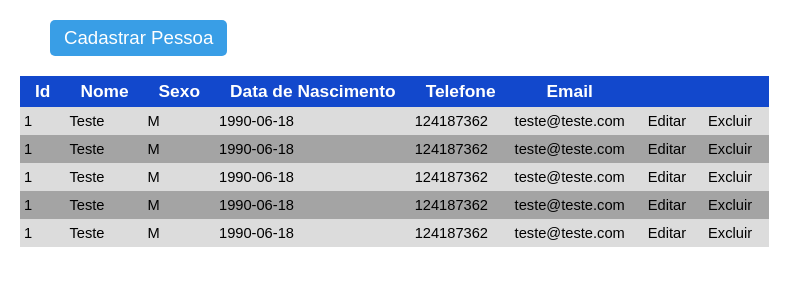
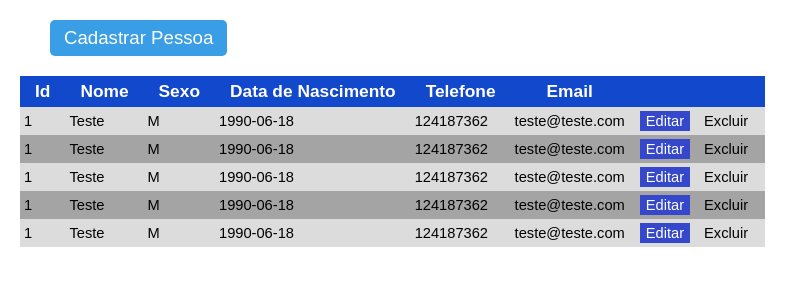
Before and after one commit to Rauatorres/crud-php, a PHP site: page / in a window 1280 px wide. Shown: the top 300 px of the page, without its empty margins (0-812 px from the left). Run offline with PHP 8.4, Linux system fonts and the light colour scheme.

Commit message:
hovers e botão de editar

```diff
--- a/index.php
+++ b/index.php
@@ -53,7 +53,7 @@
             <td>1990-06-18</td>
             <td>124187362</td>
             <td>teste@teste.com</td>
-            <td class="tabelaEditarExcluir"><a href="#" id="botaoEditar" onclick="abrirJanela('formPrincipal', 'block')">Editar</a><a href="#" onclick="abrirJanela('formExcluir', 'flex')">Excluir</a></td>
+            <td class="tabelaEditarExcluir"><a href="#" class="botaoEditar" onclick="abrirJanela('formPrincipal', 'block')">Editar</a><a href="#" onclick="abrirJanela('formExcluir', 'flex')" class="botaoExcluir">Excluir</a></td>
         </tr>
         <tr class="linhaInstanciasTabela">
             <td>1</td>
@@ -62,7 +62,7 @@
             <td>1990-06-18</td>
             <td>124187362</td>
             <td>teste@teste.com</td>
-            <td class="tabelaEditarExcluir"><a href="#" id="botaoEditar" onclick="abrirJanela('formPrincipal', 'block')">Editar</a><a href="#" onclick="abrirJanela('formExcluir', 'flex')">Excluir</a></td>
+            <td class="tabelaEditarExcluir"><a href="#" class="botaoEditar" onclick="abrirJanela('formPrincipal', 'block')">Editar</a><a href="#" onclick="abrirJanela('formExcluir', 'flex')" class="botaoExcluir">Excluir</a></td>
         </tr>
         <tr class="linhaInstanciasTabela">
             <td>1</td>
@@ -71,7 +71,7 @@
             <td>1990-06-18</td>
             <td>124187362</td>
             <td>teste@teste.com</td>
-            <td class="tabelaEditarExcluir"><a href="#" id="botaoEditar" onclick="abrirJanela('formPrincipal', 'block')">Editar</a><a href="#" onclick="abrirJanela('formExcluir', 'flex')">Excluir</a></td>
+            <td class="tabelaEditarExcluir"><a href="#" class="botaoEditar" onclick="abrirJanela('formPrincipal', 'block')">Editar</a><a href="#" onclick="abrirJanela('formExcluir', 'flex')" class="botaoExcluir">Excluir</a></td>
         </tr>
         <tr class="linhaInstanciasTabela">
             <td>1</td>
@@ -80,7 +80,7 @@
             <td>1990-06-18</td>
             <td>124187362</td>
             <td>teste@teste.com</td>
-            <td class="tabelaEditarExcluir"><a href="#" id="botaoEditar" onclick="abrirJanela('formPrincipal', 'block')">Editar</a><a href="#" onclick="abrirJanela('formExcluir', 'flex')">Excluir</a></td>
+            <td class="tabelaEditarExcluir"><a href="#" class="botaoEditar" onclick="abrirJanela('formPrincipal', 'block')">Editar</a><a href="#" onclick="abrirJanela('formExcluir', 'flex')" class="botaoExcluir">Excluir</a></td>
         </tr>
         <tr class="linhaInstanciasTabela">
             <td>1</td>
@@ -89,7 +89,7 @@
             <td>1990-06-18</td>
             <td>124187362</td>
             <td>teste@teste.com</td>
-            <td class="tabelaEditarExcluir"><a href="#" id="botaoEditar" onclick="abrirJanela('formPrincipal', 'block')">Editar</a><a href="#" onclick="abrirJanela('formExcluir', 'flex')">Excluir</a></td>
+            <td class="tabelaEditarExcluir"><a href="#" class="botaoEditar" onclick="abrirJanela('formPrincipal', 'block')">Editar</a><a href="#" onclick="abrirJanela('formExcluir', 'flex')" class="botaoExcluir">Excluir</a></td>
         </tr>
         <script type="text/javascript">
             var cor = "gainsboro"
--- a/style.css
+++ b/style.css
@@ -126,10 +126,11 @@ td{
 	margin: 0px 4px;
 	padding: 2px 6px;
 }
-#botaoEditar{
+.botaoEditar{
 	padding: 2px 8px;
+	background-color: rgb(53, 72, 204);
+	color: white;
 }
-
 #divCliqueFora{
 	position: absolute;
 	width: 100%;
@@ -138,3 +139,17 @@ td{
 	top: 0px;
 	display: none;
 }
+
+#botaoCadastrar:hover{
+	background-color: #197EC6;
+}
+.botaoEditar:hover{
+	background-color: rgb(43, 52, 184);
+
+}
+.botaoExcluir:hover{
+	color: red;
+}
+#formPrincipal input[type='submit']:hover{
+	background-color: rgb(0, 170, 255);
+}
```
